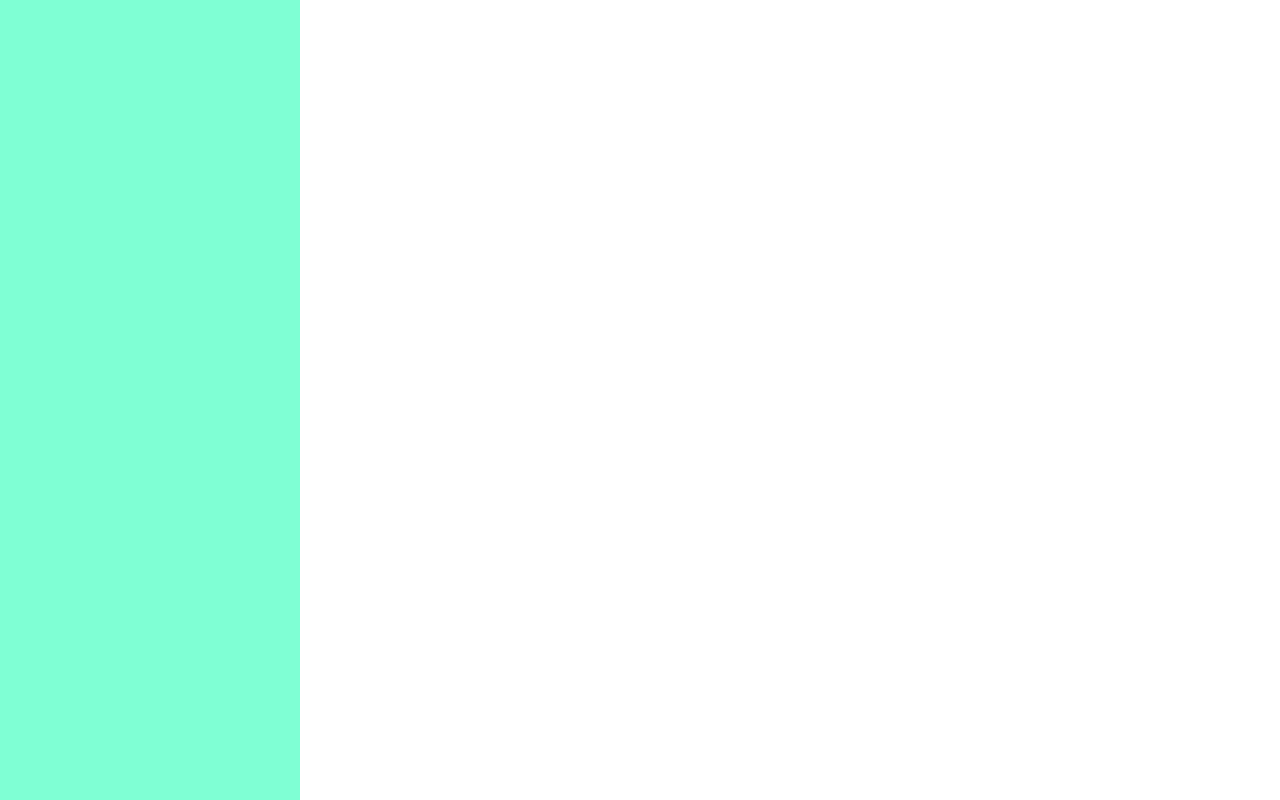
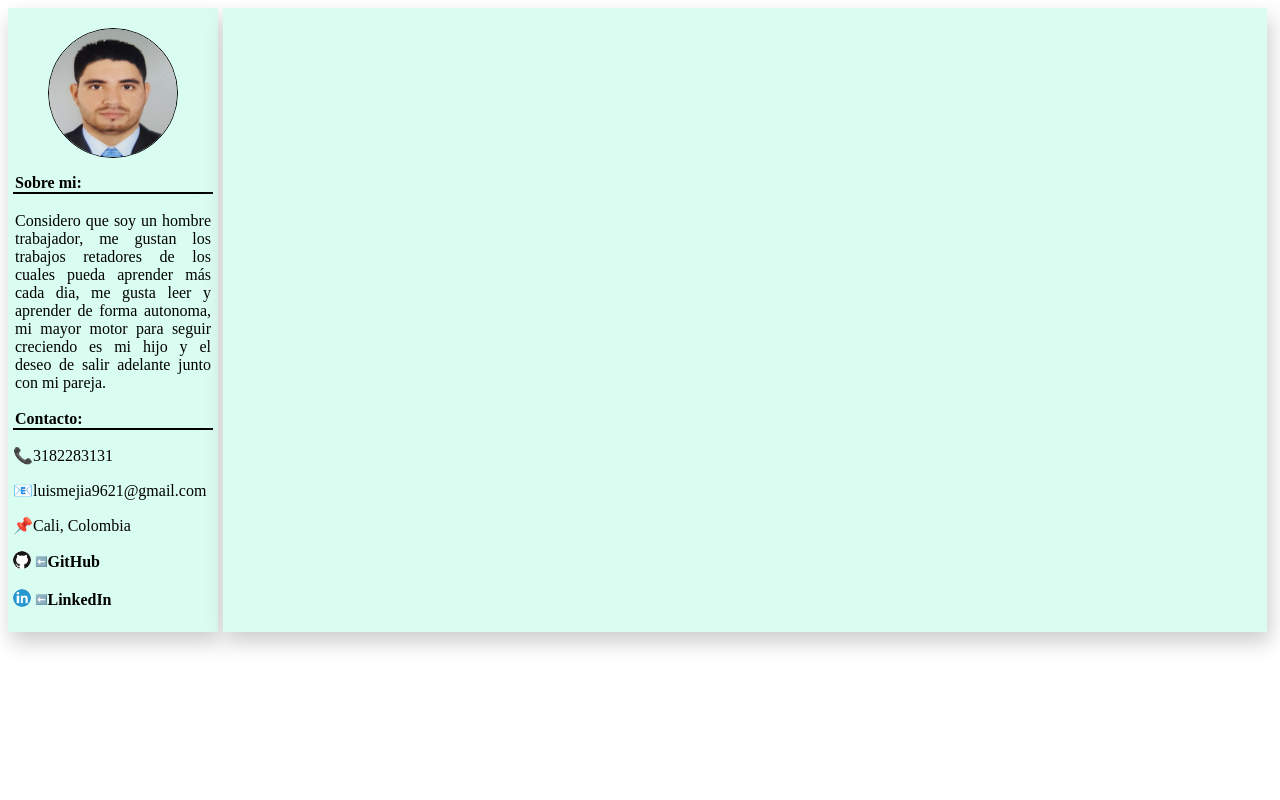
Before and after one commit to LMaster96/Cv-project, a plain HTML site: page index.html in a window 1280 px wide. Drawn offline with Linux system fonts and the light colour scheme.

Commit message:
Añadi informacion personal y enlaces para direccion a mis perfiles muy pronto de un gran desarrollador

```diff
--- a/index.html
+++ b/index.html
@@ -10,9 +10,28 @@
 <body>
   <main>
     <aside class="aside-left">
+      <span class="perfil">
+        <img class="fotoP" src="./imagenes/Foto cedula.png" alt="Imagen de perfil">
+      </span>
+      <span>
+        <p class="aboutMe">Sobre mi:</p>
+        <p class="sobreMiText">Considero que soy un hombre trabajador, me gustan los trabajos retadores de los cuales pueda aprender más cada dia, me gusta leer y aprender de forma autonoma, mi mayor motor para seguir creciendo es mi hijo y el deseo de salir adelante junto con mi pareja.
+        </p>
+      </span>
+      <span class="contacto">
+        <p class="contact">Contacto:</p>
+        <p>📞<a href="whatsapp://send?phone=573182283131">3182283131</a> </p>
+        <p>📧luismejia9621@gmail.com</p>
+        <p>📌Cali, Colombia</p>
+        <p class="logo"><a href="https://github.com/LMaster96" target="_blank"><img src="./imagenes/github.png" alt="Logo-de-Github"></a> <span>GitHub</span></p>
+        <p class="logo"><a href="https://www.linkedin.com/in/luis-alberto-mej%C3%ADa-monsalve-3a945a192/" target="_blank"><img class="linkedin" src="./imagenes/Linkedin.png" alt="Logo-de-Linkedin"></a> <span>LinkedIn </span></p>
+      </span>
+    </aside>
+    <aside class="aside-right">
+      <span class="informacion">
 
+      </span>
     </aside>
-
   </main>
 </body>
 </html>
--- a/style.css
+++ b/style.css
@@ -1,9 +1,91 @@
+*{
+  font-family: 'Times New Roman', Times, serif;
+}
+main {
+  display: flex;
+
+}
 .aside-left {
-  width: 300px;
-  height: 100vh;
-  background-color: aquamarine;
-  position: absolute;
-  top: 0;
-  left: 0;
-  border-right: 1px solid none;
+  width: 200px;
+  height: 100%;
+  background-color: rgb(218, 253, 241);
+  padding: 5px;
+  box-shadow: 3px 10px 20px #CCCCCC;
 }
+.perfil {
+  display: flex;
+  justify-content: center;
+  padding-top: 15px;
+}
+a {
+  text-decoration: none;
+  color: black;
+}
+.perfil img {
+  box-sizing: border-box;
+  height: 130px;
+  width: 130px;
+  object-fit: cover;
+  border-radius: 50%;
+  border: black 1px double;
+  overflow: auto;
+  text-align: center;
+  background-size: cover;
+  z-index: 3;
+}
+/* img:hover {
+  animation: rotacionY 1.5s ease 0s 1 normal forwards;
+  background-image: url('./imagenes/Foto.jpeg');
+} */
+
+.aboutMe,
+.contact {
+  width: 198px;
+  border-bottom: 2px solid black;
+  /* text-decoration: underline 2px; */
+  padding-left: 2px;
+  font-weight: bold;
+}
+.sobreMiText {
+  padding: 2px;
+  text-align: justify;
+}
+
+.logo img {
+  width: 18px;
+  background-color: white;
+  border-radius: 50%;
+}
+
+.logo span {
+  position: relative;
+  top: -2px;
+  font-weight:600;
+}
+.logo span::before{
+  content: "⬅️";
+  font-size: 10px;
+  position: relative;
+  top: -2px;
+}
+.aside-right {
+  margin: 0px 5px;
+  padding: 10px;
+  background-color: rgb(218, 253, 241);
+  width: calc(100% - 200px);
+  height: inherit;
+  box-shadow: 3px 10px 20px #CCCCCC;
+}
+
+/* @keyframes rotacionY {
+  0% {
+    transform: rotateY(0deg);
+  }
+  50% {
+    transform: rotateY(360deg);
+  }
+
+  100% {
+    transform: rotateY(360deg);
+  }
+} */
```
Also changed, not shown: imagenes/Foto cedula.png (added), imagenes/Foto.jpeg (added), imagenes/Linkedin.png (added), imagenes/github.png (added).
